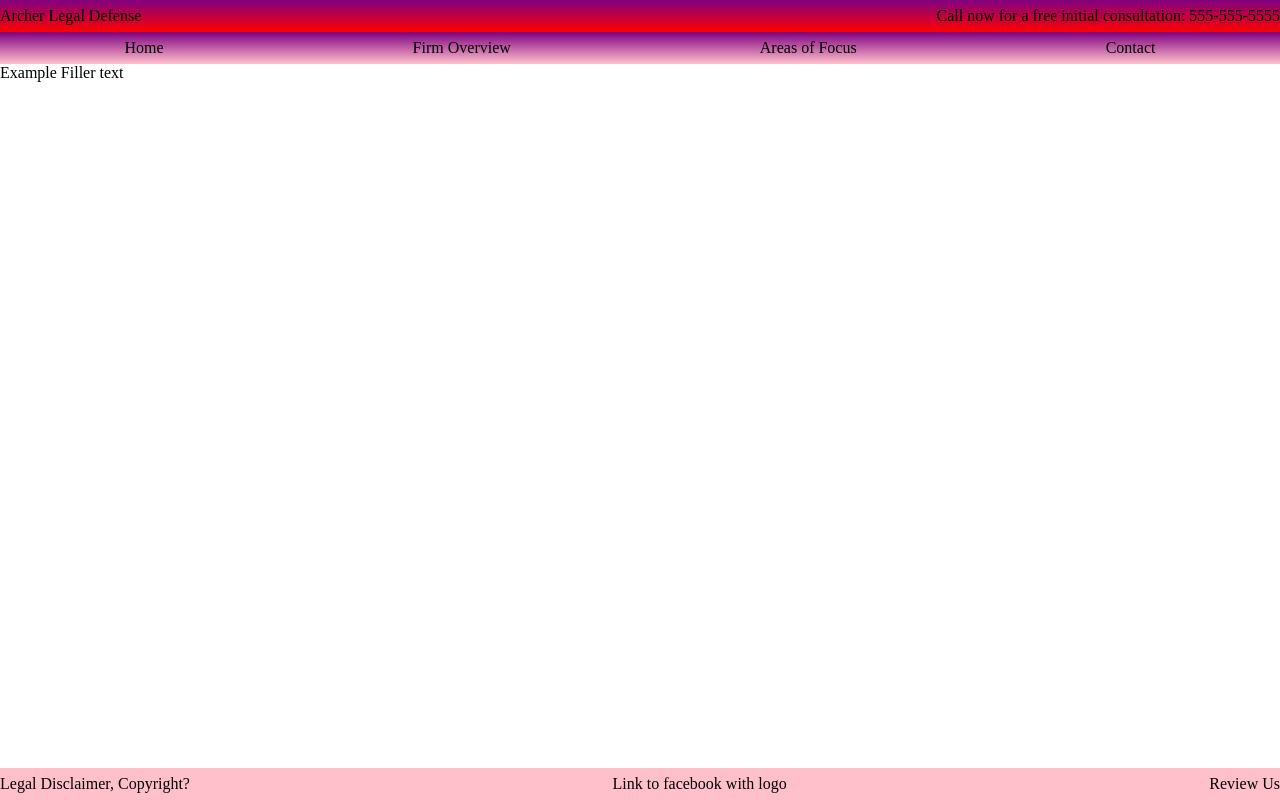
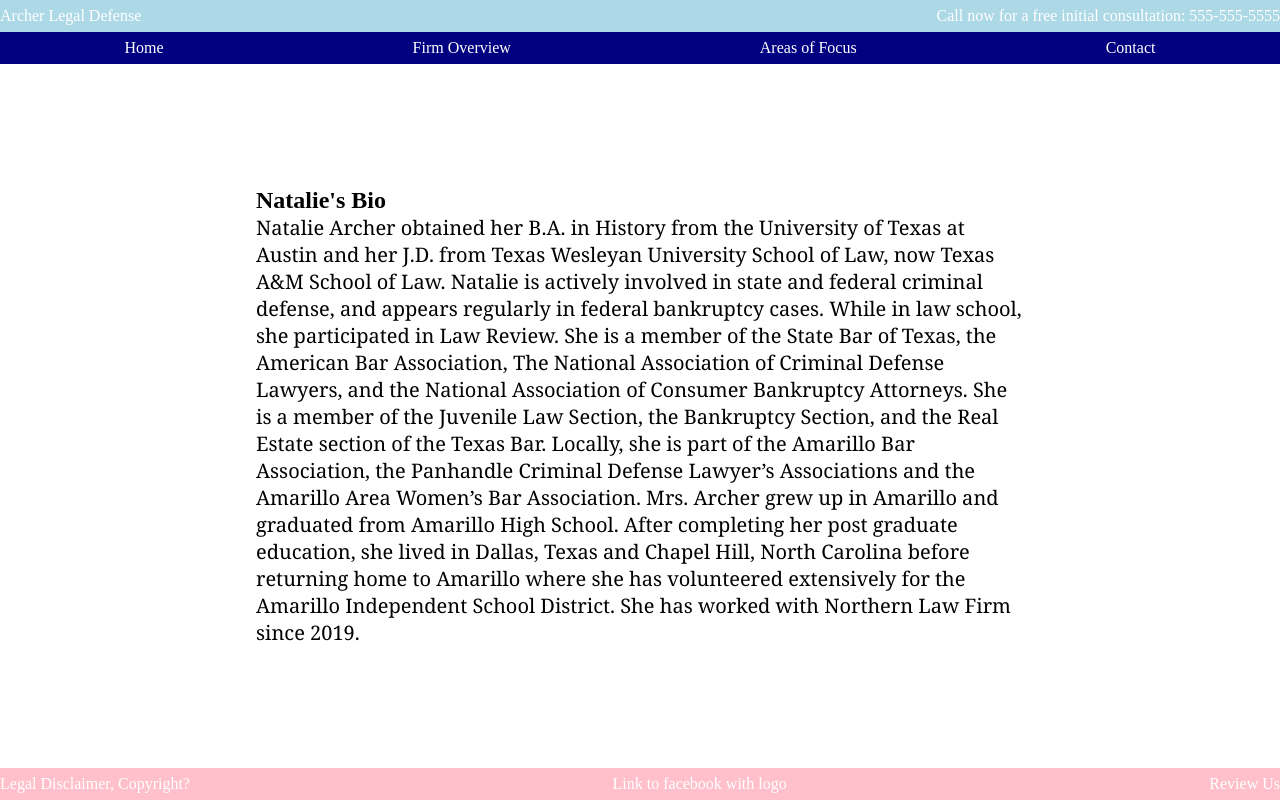
Before and after one commit to the806/archerlegaldefense, a plain HTML site: page index.html in a window 1280 px wide. Drawn offline with Linux system fonts and the light colour scheme.

Commit message:
progress

```diff
--- a/index.html
+++ b/index.html
@@ -10,16 +10,31 @@
         <ul>Archer Legal Defense</ul>
         <ul>Call now for a free initial consultation: 555-555-5555</ul>
     </nav>
-        <nav id = "grid-row-two">
+    <nav id="grid-row-two">
         <ul>Home</ul>
         <ul>Firm Overview</ul>
         <ul>Areas of Focus</ul>
         <ul>Contact</ul>
     </nav>
-        <section id = "grid-row-three">
-            <p>Example Filler text</p>
+    <section id="grid-row-three">
+        <div>
+            <h1>Natalie's Bio</h1>
+            <p>Natalie Archer obtained her B.A. in History from the University of Texas at Austin and her J.D. from
+                Texas Wesleyan University School of Law, now Texas A&M School of Law. Natalie is actively involved in
+                state and federal criminal defense, and appears regularly in federal bankruptcy cases.
+                While in law school, she participated in Law Review. She is a member of the State Bar of Texas, the
+                American Bar Association, The National Association of Criminal Defense Lawyers, and the National
+                Association of Consumer Bankruptcy Attorneys. She is a member of the Juvenile Law Section, the
+                Bankruptcy Section, and the Real Estate section of the Texas Bar. Locally, she is part of the Amarillo
+                Bar Association, the Panhandle Criminal Defense Lawyer’s Associations and the Amarillo Area Women’s Bar
+                Association.
+                Mrs. Archer grew up in Amarillo and graduated from Amarillo High School. After completing her post
+                graduate education, she lived in Dallas, Texas and Chapel Hill, North Carolina before returning home to
+                Amarillo where she has volunteered extensively for the Amarillo Independent School District. She has
+                worked with Northern Law Firm since 2019. </p>
+        </div>
     </section>
-        <footer id = "grid-row-last">
+    <footer id="grid-row-last">
         <ul>Legal Disclaimer, Copyright?</ul>
         <ul>Link to facebook with logo</ul>
         <ul>Review Us</ul>
--- a/styles.css
+++ b/styles.css
@@ -21,8 +21,10 @@ body {
 
 #grid-row-one {
     grid-area: nav1;
-    /* background-color: red; */
-    background-image: linear-gradient(180deg, purple, red);
+    /* background-color: rgba(0,0,255,.2); */
+    /* background-image: linear-gradient(to right, rgba(0,0,255,.9), rgba(0,0,255,.1)); */
+    /* background-image: linear-gradient(180deg, purple, red); */
+    background-color: lightblue;
 
     display: flex;
     justify-content: space-between;
@@ -33,8 +35,10 @@ body {
 
 #grid-row-two {
     grid-area: nav2;
-    /* background-color: green; */
-    background-image: linear-gradient(180deg, purple, pink);
+    /* background-color: rgba(0,0,255,.4); */
+    /* background-image: linear-gradient(to left, rgba(255,0,0,.9), rgba(0,0,255,.1)); */
+    /* background-image: linear-gradient(180deg, purple, pink); */
+    background-color: navy;
 
     display: flex;
     justify-content: space-around;
@@ -43,10 +47,23 @@ body {
     height: 4vh;
 }
 
+ul {
+    color: white;
+}
+
 #grid-row-three {
     grid-area: main;
     /* background-color: purple; */
     overflow: auto;
+
+    display: flex;
+    justify-content: center;
+    align-items: center;
+
+}
+
+div {
+    width: 60%;
 }
 
 #grid-row-last {
@@ -59,3 +76,8 @@ body {
 
     height: 4vh;
 }
+
+p {
+    font-family: Georgia, 'Times New Roman', Times, serif;
+    font-size: 20px ;
+}
```
Lines whose indentation alone changed are shown as unchanged.
